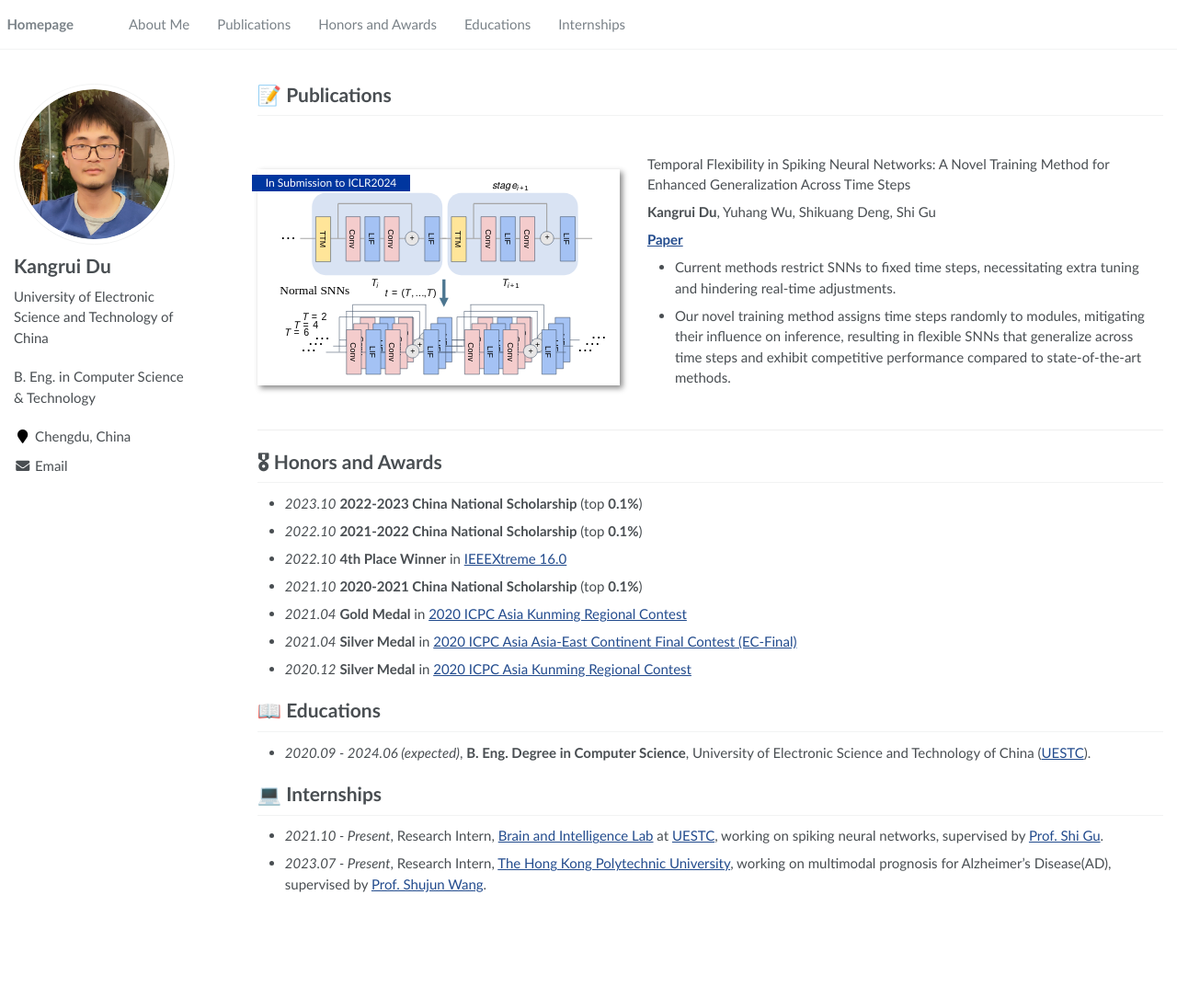
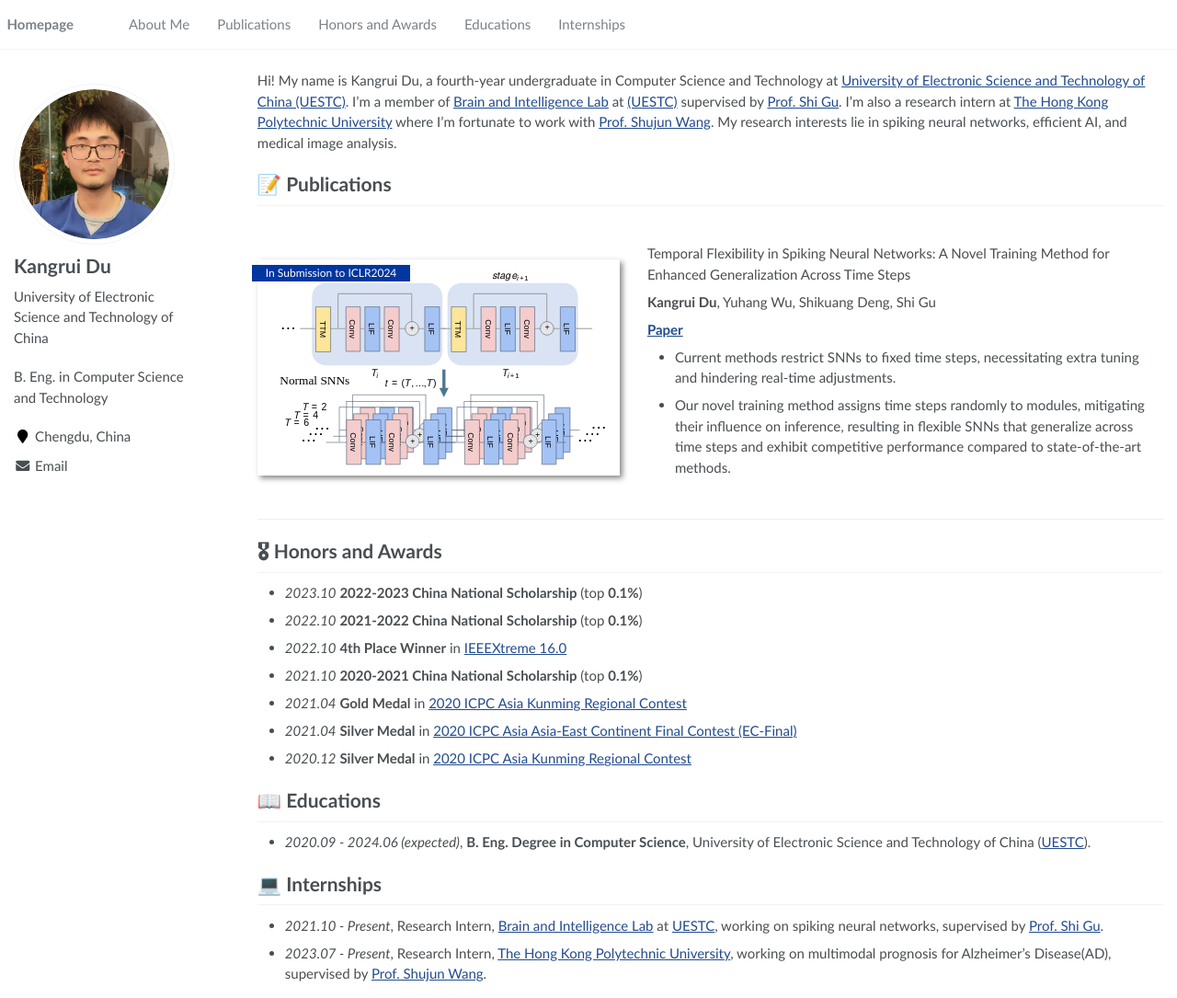
Before and after one commit to Rockdu/Rockdu.github.io, a Jekyll site: the page built from _pages/about.md, in a window 1280 px wide and 1085 px high. Shown: the whole window at 92% size. Built offline with Jekyll 4.4.1, drawn with Linux system fonts in a browser that asks for light colours.

Commit message:
Personal introduction added

```diff
--- a/_config.yml
+++ b/_config.yml
@@ -24,7 +24,7 @@ author:
   name             : "Kangrui Du"
   avatar           : "images/android-chrome-512x512.png"
   bio              : "University of Electronic Science and Technology of China"
-  bio-part2        : "B. Eng. in Computer Science & Technology"
+  bio-part2        : "B. Eng. in Computer Science and Technology"
   location         : "Chengdu, China"
   employer         :
   pubmed           :
--- a/_pages/about.md
+++ b/_pages/about.md
@@ -17,7 +17,7 @@ redirect_from:
 
 <span class='anchor' id='about-me'></span>
 
-
+Hi! My name is Kangrui Du, a fourth-year undergraduate in Computer Science and Technology at [University of Electronic Science and Technology of China (UESTC)](https://en.uestc.edu.cn/). I'm a member of [Brain and Intelligence Lab](https://guslab.org/) at [(UESTC)](https://en.uestc.edu.cn/) supervised by [Prof. Shi Gu](https://guslab.org/). I'm also a research intern at [The Hong Kong Polytechnic University](https://www.polyu.edu.hk/en/) where I'm fortunate to work with [Prof. Shujun Wang](https://emma-sjwang.github.io/). My research interests lie in spiking neural networks, efficient AI, and medical image analysis.
 
 
 <!-- # 🔥 News
```
